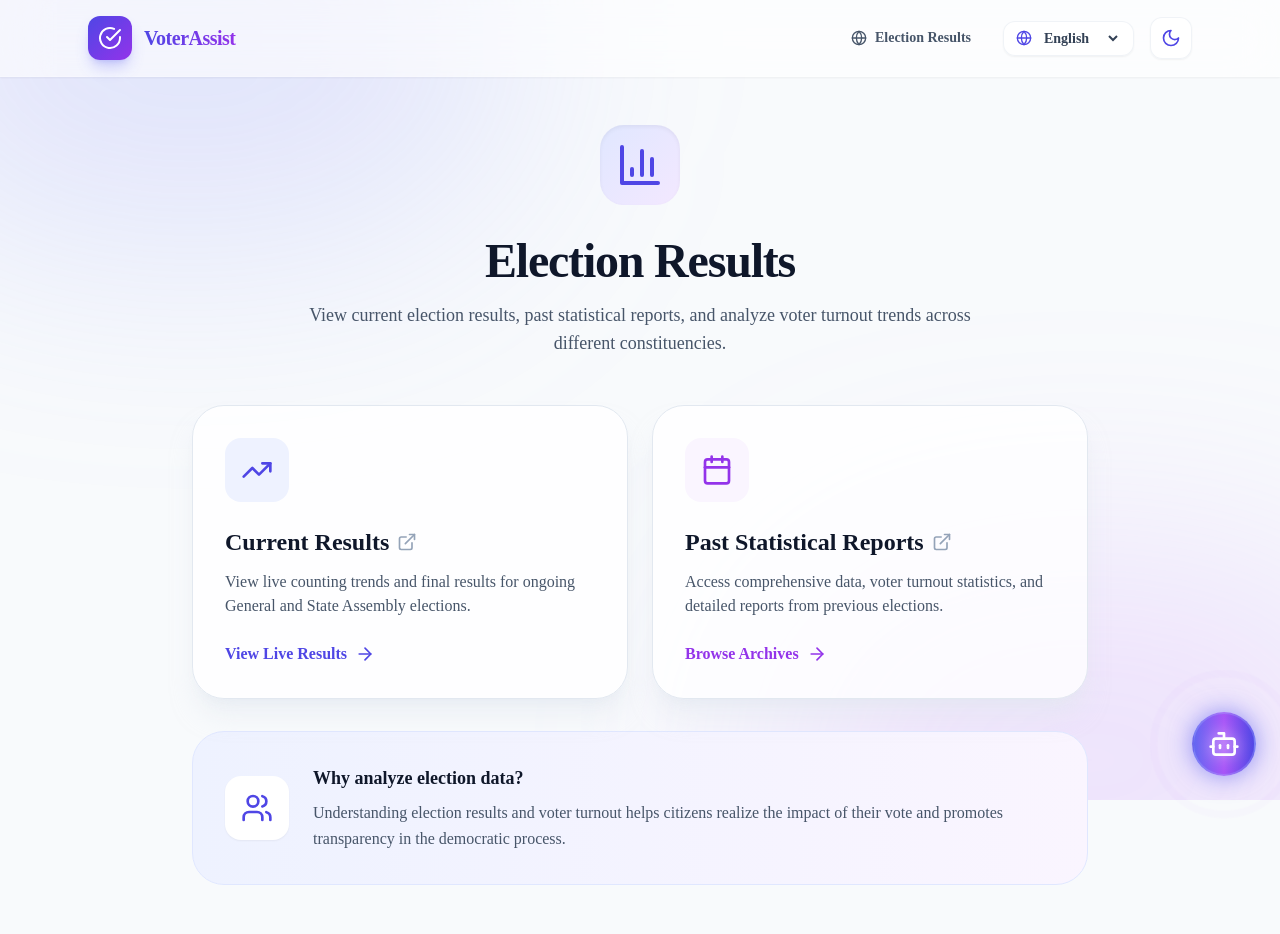
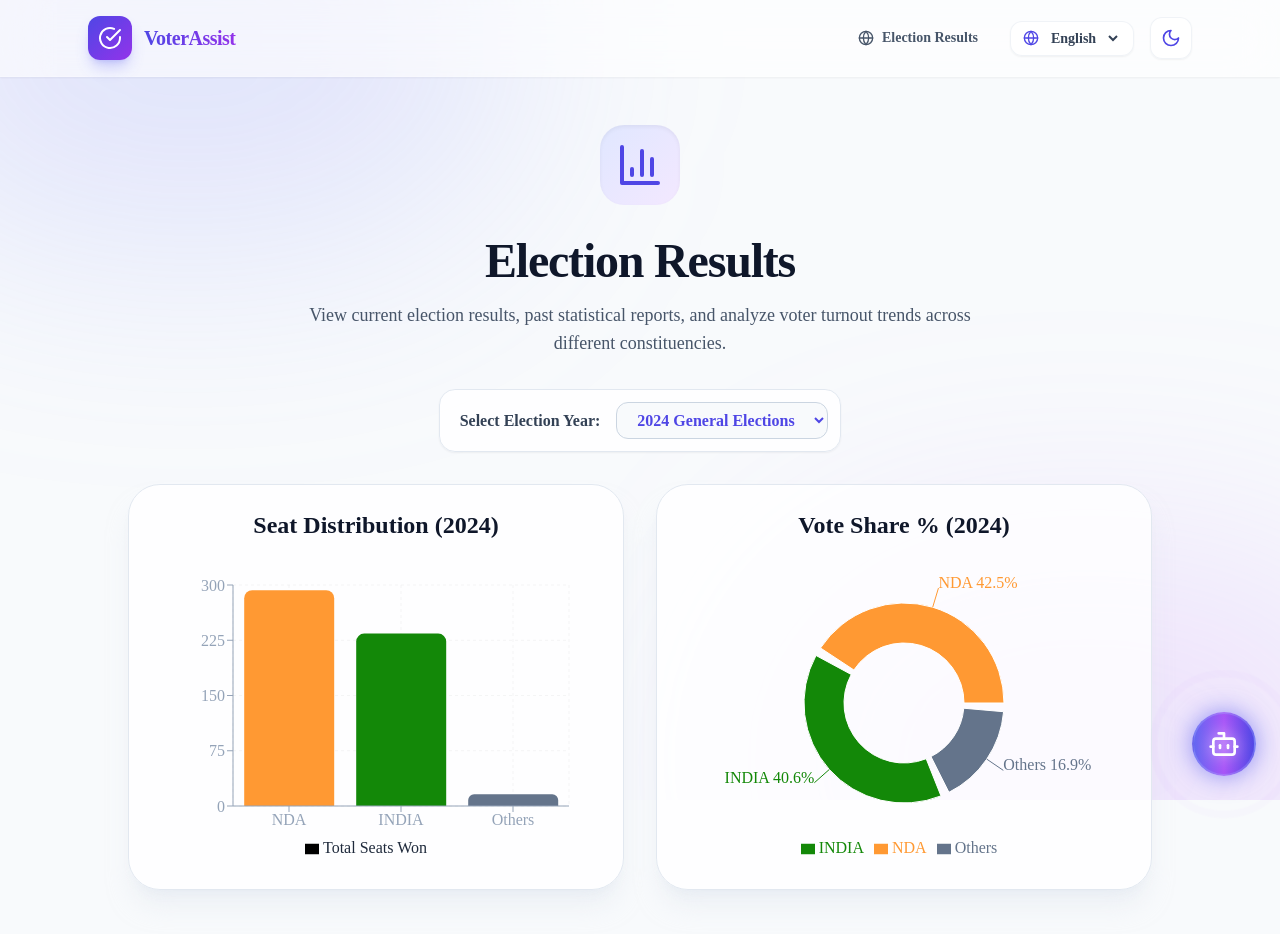
Before and after one commit to Siddi-Venkatesh/Election-Assistant, a React (Vite) app: page /results in a window 1280 px wide. Shown: the top 934 px of the page. Built offline with nearby package versions, Linux system fonts and the light colour scheme.

Commit message:
Add Recharts and dynamic Election Results graphs

```diff
--- a/package.json
+++ b/package.json
@@ -17,7 +17,8 @@
     "react": "^18.2.0",
     "react-dom": "^18.2.0",
     "react-i18next": "^17.0.6",
-    "react-router-dom": "^6.20.0"
+    "react-router-dom": "^6.20.0",
+    "recharts": "^3.8.1"
   },
   "devDependencies": {
     "@types/react": "^18.2.43",
--- a/src/App.jsx
+++ b/src/App.jsx
@@ -121,8 +121,6 @@ function Layout({ children }) {
                 >
                   <option value="en">English</option>
                   <option value="hi">हिंदी</option>
-                  <option value="es">Español</option>
-                  <option value="fr">Français</option>
                   <option value="te">తెలుగు</option>
                 </select>
               </div>
--- a/src/pages/DownloadEpic.jsx
+++ b/src/pages/DownloadEpic.jsx
@@ -26,7 +26,7 @@ export default function DownloadEpic() {
 
       <div className="grid md:grid-cols-2 gap-6">
         <motion.a
-          href="https://voters.eci.gov.in/"
+          href="https://voters.eci.gov.in/home/e-epic-download"
           target="_blank"
           rel="noopener noreferrer"
           initial={{ opacity: 0, y: 20 }}
--- a/src/pages/ElectionResults.jsx
+++ b/src/pages/ElectionResults.jsx
@@ -1,14 +1,60 @@
-import React from 'react';
+import React, { useState } from 'react';
 import { motion } from 'framer-motion';
-import { BarChart3, TrendingUp, Users, Calendar, ArrowRight, ExternalLink } from 'lucide-react';
+import { BarChart3 } from 'lucide-react';
 import { useTranslation } from 'react-i18next';
+import { BarChart, Bar, XAxis, YAxis, CartesianGrid, Tooltip, Legend, ResponsiveContainer, PieChart, Pie, Cell } from 'recharts';
+
+// Mock Data for different years
+const electionData = {
+  '2024': {
+    seats: [
+      { party: 'NDA', seats: 293 },
+      { party: 'INDIA', seats: 234 },
+      { party: 'Others', seats: 16 }
+    ],
+    voteShare: [
+      { name: 'NDA', value: 42.5 },
+      { name: 'INDIA', value: 40.6 },
+      { name: 'Others', value: 16.9 }
+    ]
+  },
+  '2019': {
+    seats: [
+      { party: 'NDA', seats: 353 },
+      { party: 'UPA', seats: 91 },
+      { party: 'Others', seats: 98 }
+    ],
+    voteShare: [
+      { name: 'NDA', value: 45.0 },
+      { name: 'UPA', value: 26.0 },
+      { name: 'Others', value: 29.0 }
+    ]
+  },
+  '2014': {
+    seats: [
+      { party: 'NDA', seats: 336 },
+      { party: 'UPA', seats: 60 },
+      { party: 'Others', seats: 147 }
+    ],
+    voteShare: [
+      { name: 'NDA', value: 38.5 },
+      { name: 'UPA', value: 23.0 },
+      { name: 'Others', value: 38.5 }
+    ]
+  }
+};
+
+const COLORS = ['#ff9933', '#138808', '#64748b']; // Indian flag colors + slate for others
 
 export default function ElectionResults() {
   const { t } = useTranslation();
+  const [selectedYear, setSelectedYear] = useState('2024');
+
+  const data = electionData[selectedYear];
 
   return (
-    <div className="max-w-4xl mx-auto space-y-8">
-      <div className="text-center space-y-4 mb-12">
+    <div className="max-w-5xl mx-auto space-y-8">
+      <div className="text-center space-y-4 mb-8">
         <motion.div
           initial={{ scale: 0.9, opacity: 0 }}
           animate={{ scale: 1, opacity: 1 }}
@@ -24,71 +70,98 @@ export default function ElectionResults() {
         </p>
       </div>
 
-      <div className="grid md:grid-cols-2 gap-6">
-        <motion.a
-          href="https://results.eci.gov.in/"
-          target="_blank"
-          rel="noopener noreferrer"
+      <div className="flex justify-center mb-8">
+        <div className="bg-white/80 dark:bg-slate-800/80 backdrop-blur-xl p-3 rounded-2xl shadow-sm border border-slate-200 dark:border-slate-700 flex items-center gap-4">
+          <label htmlFor="year-select" className="font-bold text-slate-700 dark:text-slate-300 ml-2">
+            Select Election Year:
+          </label>
+          <select
+            id="year-select"
+            value={selectedYear}
+            onChange={(e) => setSelectedYear(e.target.value)}
+            className="bg-slate-50 dark:bg-slate-900 border border-slate-300 dark:border-slate-600 rounded-xl px-4 py-2 font-semibold text-indigo-600 dark:text-indigo-400 focus:outline-none focus:ring-2 focus:ring-indigo-500 transition-all cursor-pointer"
+          >
+            <option value="2024">2024 General Elections</option>
+            <option value="2019">2019 General Elections</option>
+            <option value="2014">2014 General Elections</option>
+          </select>
+        </div>
+      </div>
+
+      <div className="grid lg:grid-cols-2 gap-8">
+        {/* Seat Distribution Chart */}
+        <motion.div
           initial={{ opacity: 0, y: 20 }}
           animate={{ opacity: 1, y: 0 }}
-          whileHover={{ y: -5 }}
-          className="block group bg-white/80 dark:bg-slate-800/80 backdrop-blur-xl p-8 rounded-[2rem] border border-slate-200 dark:border-slate-700 shadow-xl shadow-slate-200/50 dark:shadow-none hover:shadow-2xl hover:shadow-indigo-500/10 transition-all"
+          key={`bar-${selectedYear}`}
+          className="bg-white/80 dark:bg-slate-800/80 backdrop-blur-xl p-6 rounded-[2rem] border border-slate-200 dark:border-slate-700 shadow-xl shadow-slate-200/50 dark:shadow-none"
         >
-          <div className="bg-indigo-50 dark:bg-indigo-900/30 w-16 h-16 rounded-2xl flex items-center justify-center mb-6 group-hover:bg-indigo-600 transition-colors">
-            <TrendingUp className="w-8 h-8 text-indigo-600 dark:text-indigo-400 group-hover:text-white transition-colors" />
+          <h3 className="text-2xl font-bold text-slate-900 dark:text-white mb-6 text-center">
+            Seat Distribution ({selectedYear})
+          </h3>
+          <div className="h-[300px] w-full">
+            <ResponsiveContainer width="100%" height="100%">
+              <BarChart
+                data={data.seats}
+                margin={{ top: 20, right: 30, left: 20, bottom: 5 }}
+              >
+                <CartesianGrid strokeDasharray="3 3" opacity={0.2} />
+                <XAxis dataKey="party" stroke="#94a3b8" />
+                <YAxis stroke="#94a3b8" />
+                <Tooltip
+                  cursor={{fill: 'transparent'}}
+                  contentStyle={{ borderRadius: '1rem', border: 'none', boxShadow: '0 10px 25px -5px rgba(0, 0, 0, 0.1)' }}
+                />
+                <Legend />
+                <Bar dataKey="seats" name="Total Seats Won" radius={[8, 8, 0, 0]}>
+                  {data.seats.map((entry, index) => (
+                    <Cell key={`cell-${index}`} fill={COLORS[index % COLORS.length]} />
+                  ))}
+                </Bar>
+              </BarChart>
+            </ResponsiveContainer>
           </div>
-          <h3 className="text-2xl font-bold text-slate-900 dark:text-white mb-3 flex items-center gap-2">
-            Current Results <ExternalLink className="w-5 h-5 text-slate-400 group-hover:text-indigo-500 transition-colors" />
-          </h3>
-          <p className="text-slate-600 dark:text-slate-400 mb-6">
-            View live counting trends and final results for ongoing General and State Assembly elections.
-          </p>
-          <div className="flex items-center text-indigo-600 dark:text-indigo-400 font-bold group-hover:translate-x-2 transition-transform">
-            View Live Results <ArrowRight className="w-5 h-5 ml-2" />
-          </div>
-        </motion.a>
+        </motion.div>
 
-        <motion.a
-          href="https://eci.gov.in/statistical-report/statistical-reports/"
-          target="_blank"
-          rel="noopener noreferrer"
+        {/* Vote Share Chart */}
+        <motion.div
           initial={{ opacity: 0, y: 20 }}
           animate={{ opacity: 1, y: 0 }}
           transition={{ delay: 0.1 }}
-          whileHover={{ y: -5 }}
-          className="block group bg-white/80 dark:bg-slate-800/80 backdrop-blur-xl p-8 rounded-[2rem] border border-slate-200 dark:border-slate-700 shadow-xl shadow-slate-200/50 dark:shadow-none hover:shadow-2xl hover:shadow-purple-500/10 transition-all"
+          key={`pie-${selectedYear}`}
+          className="bg-white/80 dark:bg-slate-800/80 backdrop-blur-xl p-6 rounded-[2rem] border border-slate-200 dark:border-slate-700 shadow-xl shadow-slate-200/50 dark:shadow-none"
         >
-          <div className="bg-purple-50 dark:bg-purple-900/30 w-16 h-16 rounded-2xl flex items-center justify-center mb-6 group-hover:bg-purple-600 transition-colors">
-            <Calendar className="w-8 h-8 text-purple-600 dark:text-purple-400 group-hover:text-white transition-colors" />
+          <h3 className="text-2xl font-bold text-slate-900 dark:text-white mb-6 text-center">
+            Vote Share % ({selectedYear})
+          </h3>
+          <div className="h-[300px] w-full flex justify-center">
+            <ResponsiveContainer width="100%" height="100%">
+              <PieChart>
+                <Pie
+                  data={data.voteShare}
+                  cx="50%"
+                  cy="50%"
+                  innerRadius={60}
+                  outerRadius={100}
+                  paddingAngle={5}
+                  dataKey="value"
+                  label={({name, value}) => `${name} ${value}%`}
+                >
+                  {data.voteShare.map((entry, index) => (
+                    <Cell key={`cell-${index}`} fill={COLORS[index % COLORS.length]} />
+                  ))}
+                </Pie>
+                <Tooltip
+                  contentStyle={{ borderRadius: '1rem', border: 'none', boxShadow: '0 10px 25px -5px rgba(0, 0, 0, 0.1)' }}
+                  formatter={(value) => `${value}%`}
+                />
+                <Legend />
+              </PieChart>
+            </ResponsiveContainer>
           </div>
-          <h3 className="text-2xl font-bold text-slate-900 dark:text-white mb-3 flex items-center gap-2">
-            Past Statistical Reports <ExternalLink className="w-5 h-5 text-slate-400 group-hover:text-purple-500 transition-colors" />
-          </h3>
-          <p className="text-slate-600 dark:text-slate-400 mb-6">
-            Access comprehensive data, voter turnout statistics, and detailed reports from previous elections.
-          </p>
-          <div className="flex items-center text-purple-600 dark:text-purple-400 font-bold group-hover:translate-x-2 transition-transform">
-            Browse Archives <ArrowRight className="w-5 h-5 ml-2" />
-          </div>
-        </motion.a>
+        </motion.div>
       </div>
 
-      <motion.div
-        initial={{ opacity: 0, y: 20 }}
-        animate={{ opacity: 1, y: 0 }}
-        transition={{ delay: 0.2 }}
-        className="mt-12 bg-gradient-to-r from-indigo-50 to-purple-50 dark:from-indigo-900/20 dark:to-purple-900/20 rounded-[2rem] p-8 border border-indigo-100 dark:border-indigo-500/20 flex flex-col sm:flex-row items-center gap-6"
-      >
-        <div className="bg-white dark:bg-slate-800 p-4 rounded-2xl shadow-sm shrink-0">
-          <Users className="w-8 h-8 text-indigo-600 dark:text-indigo-400" />
-        </div>
-        <div>
-          <h4 className="text-lg font-bold text-slate-900 dark:text-white mb-2">Why analyze election data?</h4>
-          <p className="text-slate-600 dark:text-slate-400 leading-relaxed">
-            Understanding election results and voter turnout helps citizens realize the impact of their vote and promotes transparency in the democratic process.
-          </p>
-        </div>
-      </motion.div>
     </div>
   );
 }
```
Also changed, not shown: 1 other file (tests, documents, lock files or other folders).
